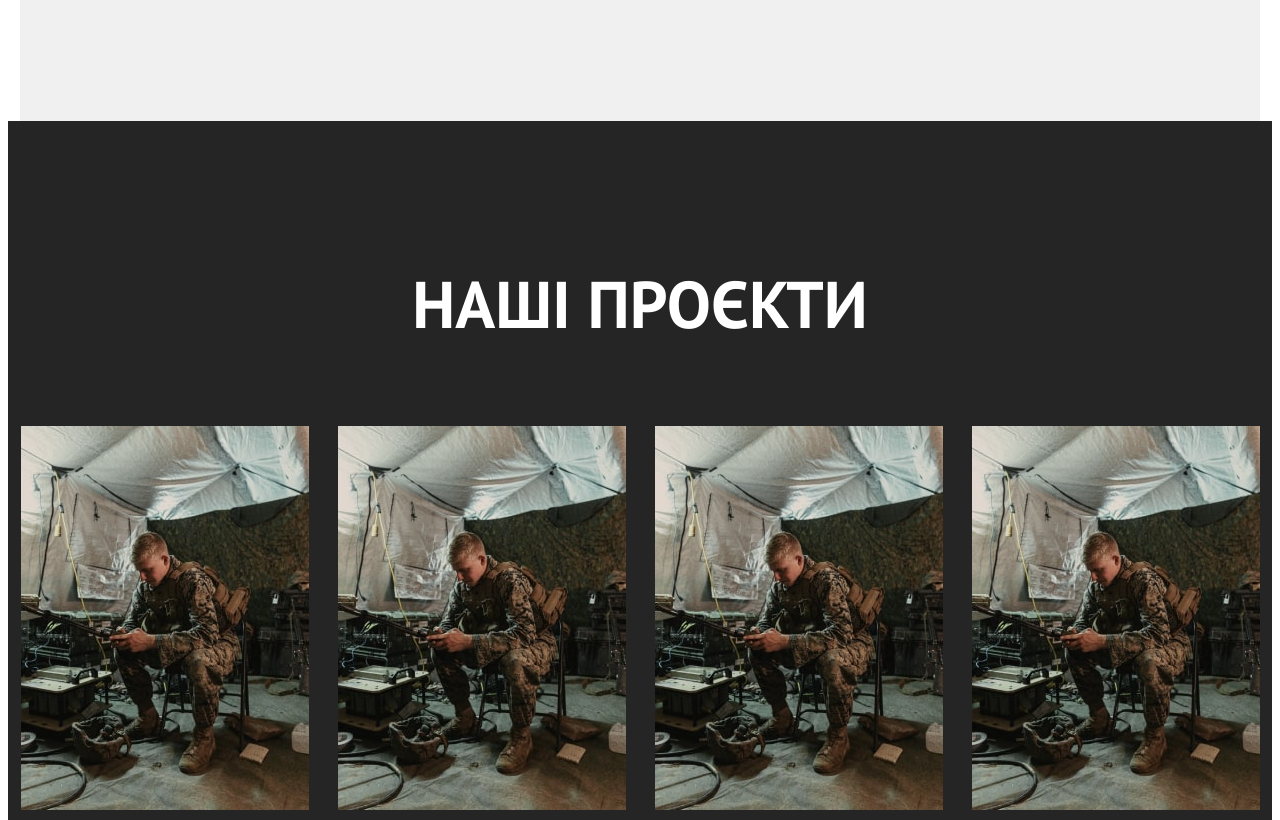
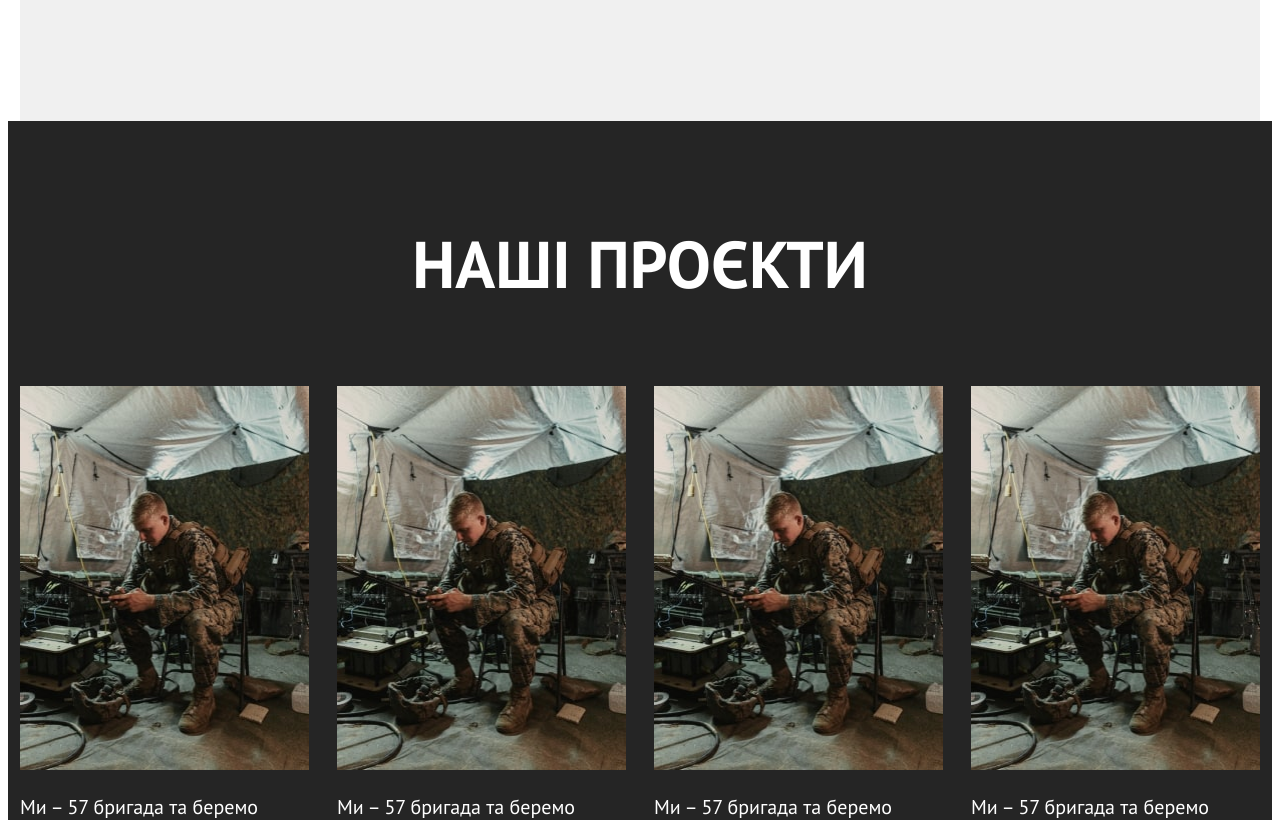
Before and after one commit to baza-trainee/dokoopy-frontend, a React (Vite) app: page / in a window 1280 px wide. Shown: the part 2300-3120 px from the top of the page. Built offline with nearby package versions, Linux system fonts and the light colour scheme.

Commit message:
прописан ховер через &, додан клас container

```diff
--- a/src/components/sections/Projects.jsx
+++ b/src/components/sections/Projects.jsx
@@ -47,7 +47,8 @@ export const Projects = () => {
    };
 
    return (
-      <div className="projects-container">
+      <div className="projects">
+         <div className="container projects-container">
             <h2 className="title title-dark">Наші проєкти</h2>
             <ul className="projects-block">
                {projectsData.slice(0, visibleProjects).map((project) => (
@@ -71,5 +72,6 @@ export const Projects = () => {
                </a>
             )}
          </div>
+      </div>
    );
 };
--- a/src/styles/components/_projects.scss
+++ b/src/styles/components/_projects.scss
@@ -25,14 +25,17 @@ body {
    font-family: 'PT Sans', sans-serif;
 }
 
+.projects{
+   background: var(--background-dark);
+}
 
 .projects-container{
    display: flex;
-   padding: 140px 100px;
+   padding-top: 100px;
+   padding-bottom: 100px;
    flex-direction: column;
    align-items: center;
    gap: 80px;
-   background: var(--background-dark);
 }
 
 .title-dark{
@@ -56,7 +59,7 @@ body {
 }
 
 .projects-block-box-img{
-   width: 288px;
+   width: 292px;
    height: 384px;
 }
 
@@ -65,7 +68,7 @@ body {
    font-size: 20px;
 }
 
-.projects-btn{
+.projects-btn {
    display: flex;
    padding: 18px 40px;
    justify-content: center;
@@ -79,11 +82,10 @@ body {
    text-transform: uppercase;
    background-color: transparent;
    border: 1px solid var(--white);
+
+   &:hover,
+   &:focus {
+      color: var(--accent-color);
+      border-color: var(--accent-color);
+   }
 }
-
-.projects-btn:hover,
-.projects-btn:focus{
-   color: var(--accent-color);
-   border-color: var(--accent-color);
-
-}
```
Lines whose indentation alone changed are shown as unchanged.
